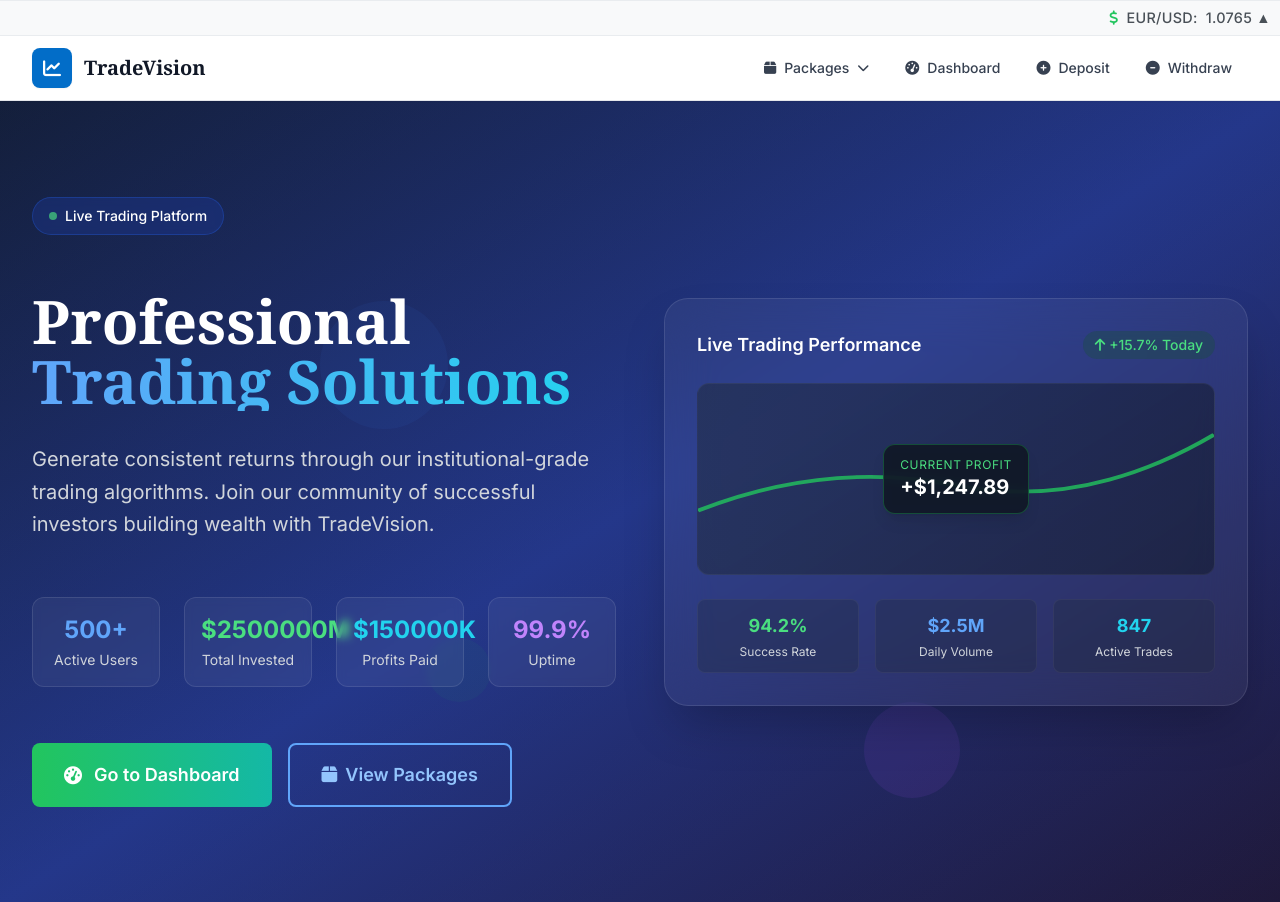
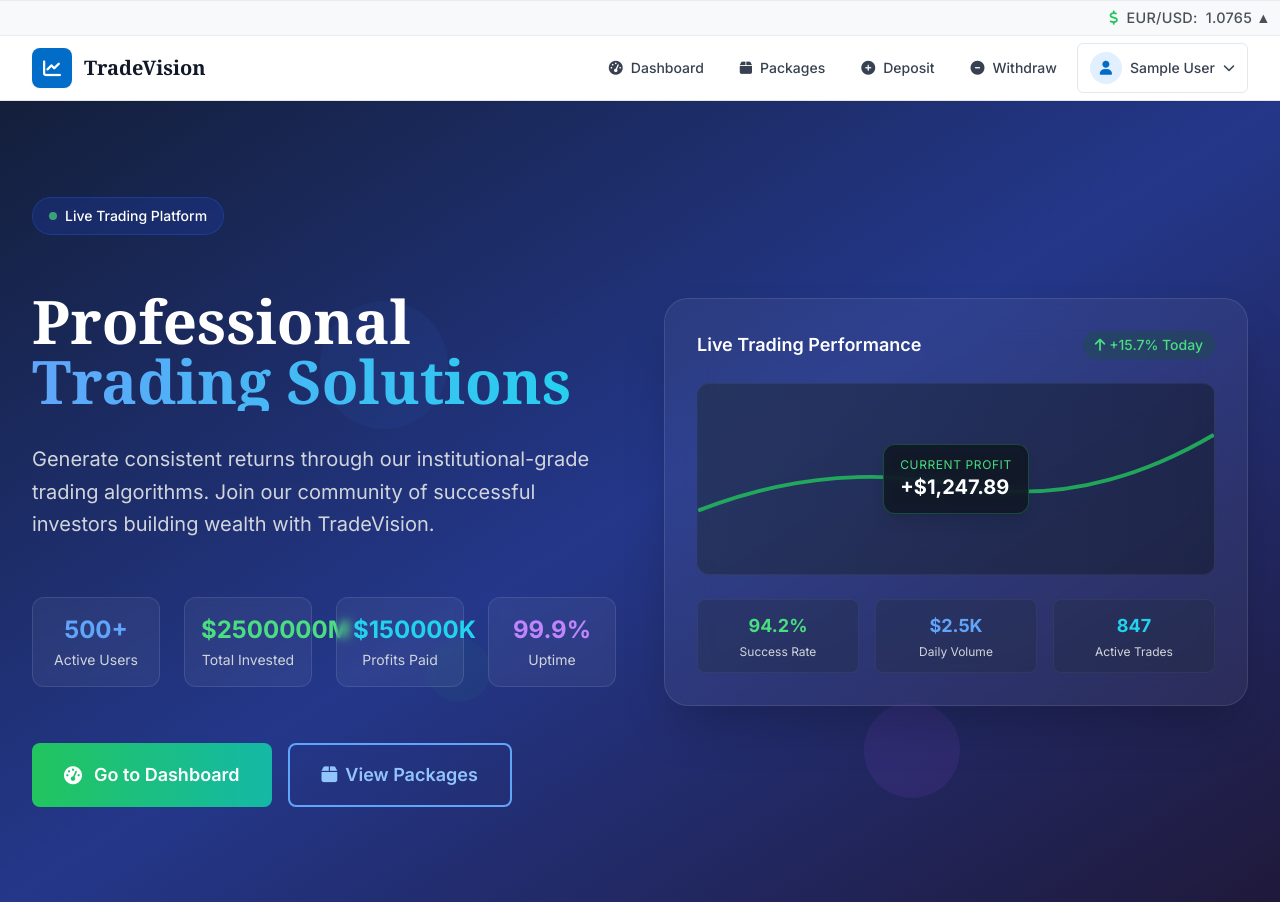
Before and after one commit to ayubsoft254/TradeVision, a Django app: page / in a window 1280 px wide. Shown: the top 902 px of the page. Run offline with Django 4.2, Linux system fonts and the light colour scheme; the visitor is signed in with stand-in values (Sample User, id 1); data that the repository does not hold is empty; parts of the project's set-up code (start-up, migrations or seed data) failed here and were passed over; some libraries are stand-ins or nearby versions.

Commit message:
Fix navigation template with request.user.is_authenticated and cleanup

```diff
--- a/src/templates/base.html
+++ b/src/templates/base.html
@@ -378,9 +378,8 @@
             <div class="ticker-item"><i class="fas fa-chart-line text-green-400"></i> Silver: <span>25.74 ▲</span></div>
         </div>
     </div>
-
         <!-- Navigation -->
-        <nav class="sticky top-0 z-40 bg-white border-b border-gray-200 shadow-sm" x-data="{ mobileOpen: false }">
+        <nav class="sticky top-0 z-40 bg-white border-b border-gray-200 shadow-sm">
             <div class="max-w-7xl mx-auto px-4 sm:px-6 lg:px-8">
                 <div class="flex justify-between h-16">
 
@@ -397,23 +396,11 @@
                     <!-- Desktop Navigation -->
                     <div class="hidden md:flex items-center space-x-1">
                         {% if user.is_authenticated %}
-                            <!-- Example dropdown for Packages -->
-                            <div x-data="{ open: false }" class="relative">
-                                <button @click="open = !open"
-                                    class="nav-link px-4 py-2 text-sm font-medium text-gray-700 hover:text-accent-600 flex items-center">
-                                    <i class="fas fa-box mr-2"></i> Packages
-                                    <i class="fas fa-chevron-down ml-2 text-xs" :class="{ 'rotate-180': open }"></i>
-                                </button>
-                                <div x-show="open" @click.away="open = false" x-transition
-                                    class="absolute mt-2 w-48 bg-white rounded-md shadow-lg py-2 border border-gray-200">
-                                    <a href="{% url 'trading:packages' %}" class="block px-4 py-2 text-sm text-gray-700 hover:bg-accent-50">All Packages</a>
-                                    <a href="#" class="block px-4 py-2 text-sm text-gray-700 hover:bg-accent-50">Starter</a>
-                                    <a href="#" class="block px-4 py-2 text-sm text-gray-700 hover:bg-accent-50">Pro</a>
-                                </div>
-                            </div>
-
                             <a href="{% url 'trading:dashboard' %}" class="nav-link px-4 py-2 text-sm font-medium text-gray-700 hover:text-accent-600">
                                 <i class="fas fa-tachometer-alt mr-2"></i>Dashboard
+                            </a>
+                            <a href="{% url 'trading:packages' %}" class="nav-link px-4 py-2 text-sm font-medium text-gray-700 hover:text-accent-600">
+                                <i class="fas fa-box mr-2"></i>Packages
                             </a>
                             <a href="{% url 'payments:deposit' %}" class="nav-link px-4 py-2 text-sm font-medium text-gray-700 hover:text-success-600">
                                 <i class="fas fa-plus-circle mr-2"></i>Deposit
@@ -421,50 +408,106 @@
                             <a href="{% url 'payments:withdraw' %}" class="nav-link px-4 py-2 text-sm font-medium text-gray-700 hover:text-warning-600">
                                 <i class="fas fa-minus-circle mr-2"></i>Withdraw
                             </a>
+
+                            <!-- Balance -->
+                            {% if user.wallet %}
+                            <div class="px-3 py-2 bg-gray-100 rounded-md ml-2 border border-gray-200">
+                                <div class="text-xs text-gray-500">Balance</div>
+                                <div class="text-sm font-semibold text-gray-900">
+                                    {{ user.wallet.balance|floatformat:2 }} {{ user.wallet.currency }}
+                                </div>
+                            </div>
+                            {% endif %}
+
+                            <!-- User Dropdown -->
+                            <div class="relative ml-3" x-data="{ open: false }">
+                                <button @click="open = !open" class="flex items-center space-x-2 text-gray-700 hover:text-accent-600 px-3 py-2 rounded-md text-sm font-medium transition-all duration-200 border border-gray-200 hover:border-accent-200">
+                                    {% if user.profile.avatar %}
+                                        <img src="{{ user.profile.avatar.url }}" alt="Avatar" class="w-8 h-8 rounded-full">
+                                    {% else %}
+                                        <div class="w-8 h-8 bg-accent-100 rounded-full flex items-center justify-center">
+                                            <i class="fas fa-user text-accent-600 text-sm"></i>
+                                        </div>
+                                    {% endif %}
+                                    <span class="hidden lg:block">{{ user.full_name|default:user.email|truncatechars:15 }}</span>
+                                    <i class="fas fa-chevron-down text-xs transition-transform duration-200" :class="{ 'rotate-180': open }"></i>
+                                </button>
+
+                                <!-- Dropdown -->
+                                <div x-show="open"
+                                    @click.away="open = false"
+                                    x-transition
+                                    class="absolute right-0 mt-2 w-56 bg-white rounded-md shadow-lg py-2 z-50 border border-gray-200">
+                                    <div class="px-4 py-3 border-b border-gray-100">
+                                        <p class="text-sm font-medium text-gray-900">{{ user.full_name|default:"User" }}</p>
+                                        <p class="text-sm text-gray-500">{{ user.email }}</p>
+                                    </div>
+                                    <a href="{% url 'accounts:profile' %}" class="flex items-center px-4 py-2 text-sm text-gray-700 hover:bg-accent-50 hover:text-accent-600 transition">
+                                        <i class="fas fa-user mr-3 text-gray-400"></i>Profile
+                                    </a>
+                                    <a href="{% url 'accounts:security' %}" class="flex items-center px-4 py-2 text-sm text-gray-700 hover:bg-accent-50 hover:text-accent-600 transition">
+                                        <i class="fas fa-shield-alt mr-3 text-gray-400"></i>Security
+                                    </a>
+                                    <a href="{% url 'accounts:referrals' %}" class="flex items-center px-4 py-2 text-sm text-gray-700 hover:bg-accent-50 hover:text-accent-600 transition">
+                                        <i class="fas fa-users mr-3 text-gray-400"></i>Referrals
+                                    </a>
+                                    <a href="{% url 'payments:transactions' %}" class="flex items-center px-4 py-2 text-sm text-gray-700 hover:bg-accent-50 hover:text-accent-600 transition">
+                                        <i class="fas fa-history mr-3 text-gray-400"></i>Transactions
+                                    </a>
+                                    <a href="{% url 'core:support_tickets' %}" class="flex items-center px-4 py-2 text-sm text-gray-700 hover:bg-accent-50 hover:text-accent-600 transition">
+                                        <i class="fas fa-life-ring mr-3 text-gray-400"></i>Support
+                                    </a>
+                                    <div class="border-t border-gray-100 mt-1 pt-1">
+                                        <a href="{% url 'account_logout' %}" class="flex items-center px-4 py-2 text-sm text-danger-600 hover:bg-danger-50 transition">
+                                            <i class="fas fa-sign-out-alt mr-3"></i>Logout
+                                        </a>
+                                    </div>
+                                </div>
+                            </div>
                         {% else %}
+                            <!-- Guest Navigation -->
                             <a href="{% url 'core:about' %}" class="nav-link px-4 py-2 text-sm font-medium text-gray-700 hover:text-accent-600">About</a>
+                            <a href="{% url 'core:faq' %}" class="nav-link px-4 py-2 text-sm font-medium text-gray-700 hover:text-accent-600">FAQ</a>
                             <a href="{% url 'account_login' %}" class="nav-link px-4 py-2 text-sm font-medium text-gray-700 hover:text-accent-600">Login</a>
-                            <a href="{% url 'account_signup' %}" class="classic-btn classic-btn-primary ml-2">Get Started</a>
+                            <a href="{% url 'account_signup' %}" class="classic-btn classic-btn-primary ml-2">
+                                Get Started
+                            </a>
                         {% endif %}
                     </div>
 
-                    <!-- Mobile Menu Button -->
-                    <div class="md:hidden flex items-center">
-                        <button @click="mobileOpen = !mobileOpen"
+                    <!-- Mobile Menu -->
+                    <div class="md:hidden flex items-center" x-data="{ open: false }">
+                        <button @click="open = !open"
                                 class="text-gray-700 hover:text-accent-600 p-2 rounded-md hover:bg-gray-100 transition-all duration-200 border border-gray-200">
-                            <i class="fas fa-bars text-xl"></i>
+                            <i class="fas fa-bars text-xl" x-show="!open"></i>
+                            <i class="fas fa-times text-xl" x-show="open"></i>
                         </button>
-                    </div>
-                </div>
-            </div>
 
-            <!-- Mobile Dropdown Menu -->
-            <div x-show="mobileOpen" x-transition class="md:hidden bg-white border-t border-gray-200 shadow-lg">
-                <div class="space-y-1 px-4 py-3">
-                    {% if user.is_authenticated %}
-                        <a href="{% url 'trading:dashboard' %}" class="block px-4 py-2 rounded-md text-gray-700 hover:bg-accent-50">Dashboard</a>
-                        <div x-data="{ open: false }" class="border-t border-gray-100 pt-2">
-                            <button @click="open = !open" class="w-full flex justify-between items-center px-4 py-2 text-gray-700 hover:bg-accent-50 rounded-md">
-                                Packages <i class="fas fa-chevron-down text-xs" :class="{ 'rotate-180': open }"></i>
-                            </button>
-                            <div x-show="open" x-transition class="pl-6 mt-1 space-y-1">
-                                <a href="{% url 'trading:packages' %}" class="block px-4 py-2 text-gray-700 hover:bg-accent-50 rounded-md">All Packages</a>
-                                <a href="#" class="block px-4 py-2 text-gray-700 hover:bg-accent-50 rounded-md">Starter</a>
-                                <a href="#" class="block px-4 py-2 text-gray-700 hover:bg-accent-50 rounded-md">Pro</a>
+                        <!-- Dropdown for mobile -->
+                        <div x-show="open" x-transition class="absolute top-16 left-0 w-full bg-white border-t border-gray-200 shadow-md z-50">
+                            <div class="px-4 pt-4 pb-6 space-y-2">
+                                {% if user.is_authenticated %}
+                                    <a href="{% url 'trading:dashboard' %}" class="block nav-link px-4 py-2">Dashboard</a>
+                                    <a href="{% url 'trading:packages' %}" class="block nav-link px-4 py-2">Packages</a>
+                                    <a href="{% url 'payments:deposit' %}" class="block nav-link px-4 py-2">Deposit</a>
+                                    <a href="{% url 'payments:withdraw' %}" class="block nav-link px-4 py-2">Withdraw</a>
+                                    <a href="{% url 'accounts:profile' %}" class="block nav-link px-4 py-2">Profile</a>
+                                    <a href="{% url 'payments:transactions' %}" class="block nav-link px-4 py-2">Transactions</a>
+                                    <a href="{% url 'core:support_tickets' %}" class="block nav-link px-4 py-2">Support</a>
+                                    <a href="{% url 'account_logout' %}" class="block nav-link px-4 py-2 text-danger-600">Logout</a>
+                                {% else %}
+                                    <a href="{% url 'core:about' %}" class="block nav-link px-4 py-2">About</a>
+                                    <a href="{% url 'core:faq' %}" class="block nav-link px-4 py-2">FAQ</a>
+                                    <a href="{% url 'account_login' %}" class="block nav-link px-4 py-2">Login</a>
+                                    <a href="{% url 'account_signup' %}" class="block classic-btn classic-btn-primary w-full text-center mt-2">Get Started</a>
+                                {% endif %}
                             </div>
                         </div>
-                        <a href="{% url 'payments:deposit' %}" class="block px-4 py-2 rounded-md text-gray-700 hover:bg-accent-50">Deposit</a>
-                        <a href="{% url 'payments:withdraw' %}" class="block px-4 py-2 rounded-md text-gray-700 hover:bg-accent-50">Withdraw</a>
-                    {% else %}
-                        <a href="{% url 'core:about' %}" class="block px-4 py-2 rounded-md text-gray-700 hover:bg-accent-50">About</a>
-                        <a href="{% url 'core:faq' %}" class="block px-4 py-2 rounded-md text-gray-700 hover:bg-accent-50">FAQ</a>
-                        <a href="{% url 'account_login' %}" class="block px-4 py-2 rounded-md text-gray-700 hover:bg-accent-50">Login</a>
-                        <a href="{% url 'account_signup' %}" class="block px-4 py-2 rounded-md bg-accent-600 text-white hover:bg-accent-700 transition">Get Started</a>
-                    {% endif %}
+                    </div>
+
                 </div>
             </div>
         </nav>
-
 
     <!-- Messages/Notifications -->
     {% if messages %}
--- a/src/templates/core/home.html
+++ b/src/templates/core/home.html
@@ -115,7 +115,7 @@
                                 <div class="text-xs text-gray-300 mt-1">Success Rate</div>
                             </div>
                             <div class="bg-gray-800/30 p-3 rounded-lg border border-white/5">
-                                <div class="text-lg font-bold text-blue-400">$2.5M</div>
+                                <div class="text-lg font-bold text-blue-400">$2.5K</div>
                                 <div class="text-xs text-gray-300 mt-1">Daily Volume</div>
                             </div>
                             <div class="bg-gray-800/30 p-3 rounded-lg border border-white/5">
```
